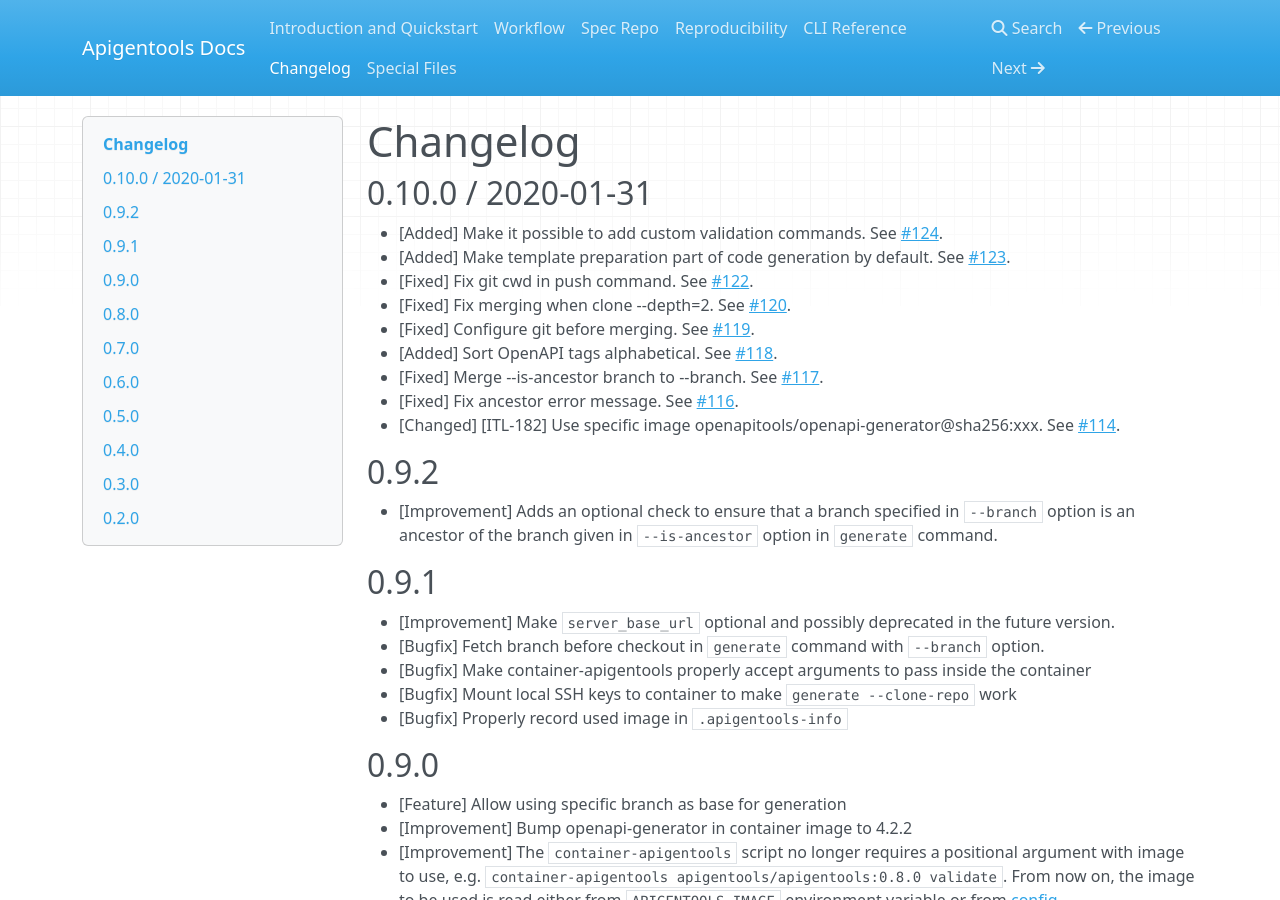
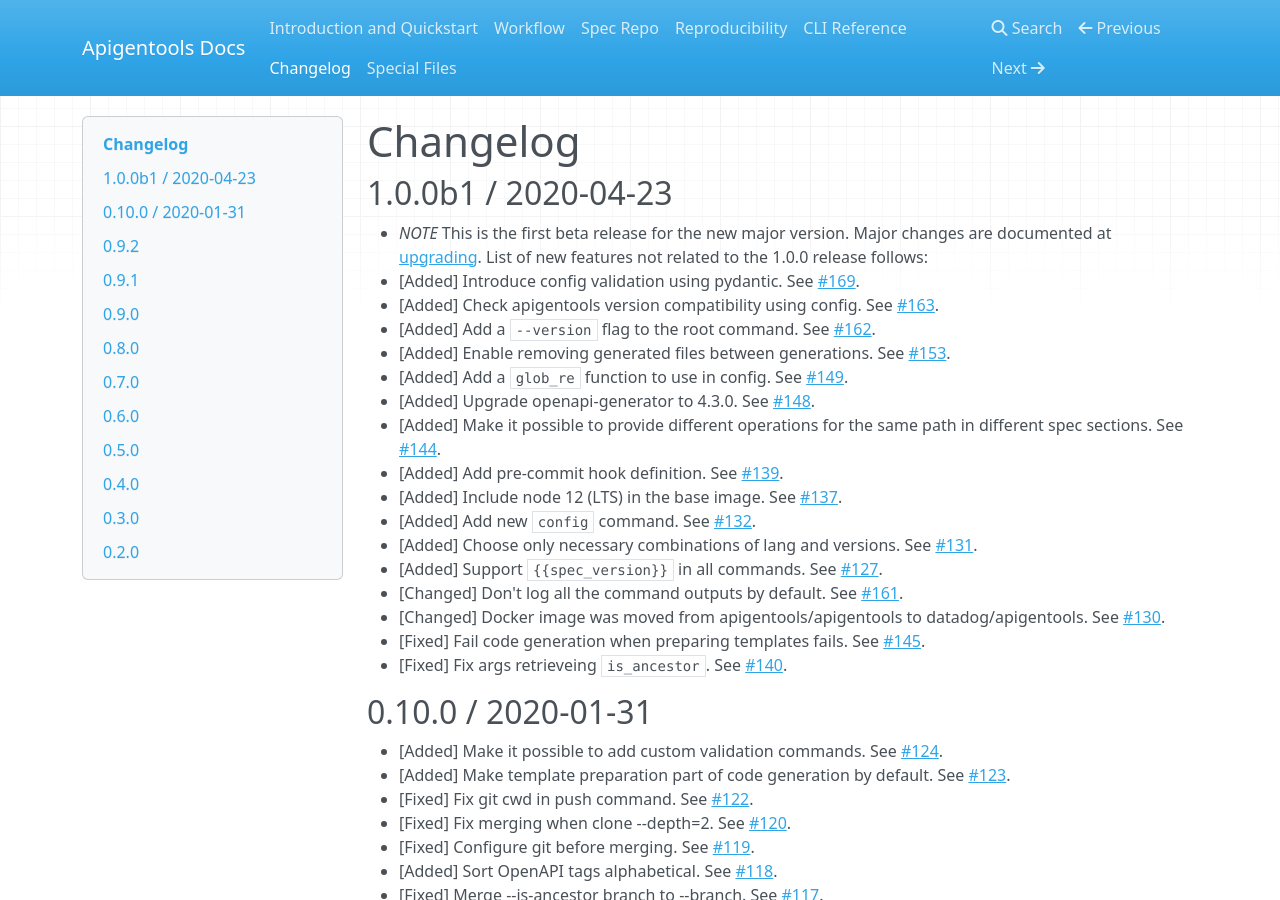
Before and after one commit to DataDog/apigentools, an MkDocs documentation site: the page built from docs/changelog.md, in a window 1280 px wide and 900 px high. Built offline with MkDocs 1.6.1, drawn with Linux system fonts in a browser that asks for light colours; nearby versions of some CDN libraries.

Commit message:
Update changelog for 1.0.0b1 release (#170)

```diff
--- a/docs/changelog.md
+++ b/docs/changelog.md
@@ -1,4 +1,24 @@
 # Changelog
+
+## 1.0.0b1 / 2020-04-23
+
+* *NOTE* This is the first beta release for the new major version. Major changes are documented at [upgrading](upgrading.md#from-0x-series-to-1x-series). List of new features not related to the 1.0.0 release follows:
+* [Added] Introduce config validation using pydantic. See [#169](https://github.com/DataDog/apigentools/pull/169).
+* [Added] Check apigentools version compatibility using config. See [#163](https://github.com/DataDog/apigentools/pull/163).
+* [Added] Add a `--version` flag to the root command. See [#162](https://github.com/DataDog/apigentools/pull/162).
+* [Added] Enable removing generated files between generations. See [#153](https://github.com/DataDog/apigentools/pull/153).
+* [Added] Add a `glob_re` function to use in config. See [#149](https://github.com/DataDog/apigentools/pull/149).
+* [Added] Upgrade openapi-generator to 4.3.0. See [#148](https://github.com/DataDog/apigentools/pull/148).
+* [Added] Make it possible to provide different operations for the same path in different spec sections. See [#144](https://github.com/DataDog/apigentools/pull/144).
+* [Added] Add pre-commit hook definition. See [#139](https://github.com/DataDog/apigentools/pull/139).
+* [Added] Include node 12 (LTS) in the base image. See [#137](https://github.com/DataDog/apigentools/pull/137).
+* [Added] Add new `config` command. See [#132](https://github.com/DataDog/apigentools/pull/132).
+* [Added] Choose only necessary combinations of lang and versions. See [#131](https://github.com/DataDog/apigentools/pull/131).
+* [Added] Support `{{spec_version}}` in all commands. See [#127](https://github.com/DataDog/apigentools/pull/127).
+* [Changed] Don't log all the command outputs by default. See [#161](https://github.com/DataDog/apigentools/pull/161).
+* [Changed] Docker image was moved from apigentools/apigentools to datadog/apigentools. See [#130](https://github.com/DataDog/apigentools/pull/130).
+* [Fixed] Fail code generation when preparing templates fails. See [#145](https://github.com/DataDog/apigentools/pull/145).
+* [Fixed] Fix args retrieveing `is_ancestor`. See [#140](https://github.com/DataDog/apigentools/pull/140).
 
 ## 0.10.0 / 2020-01-31
 
```
